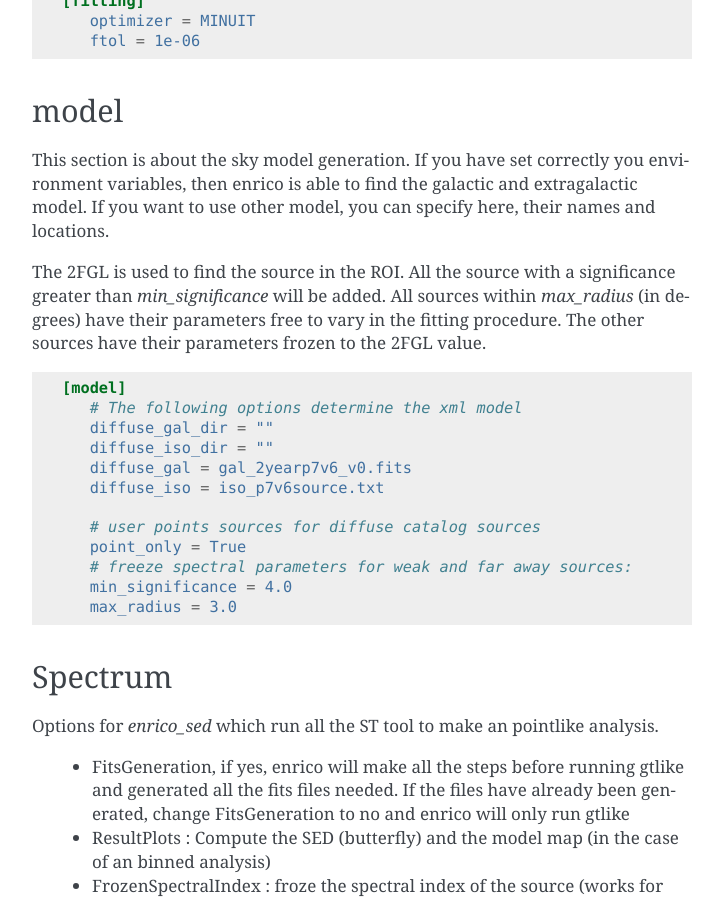
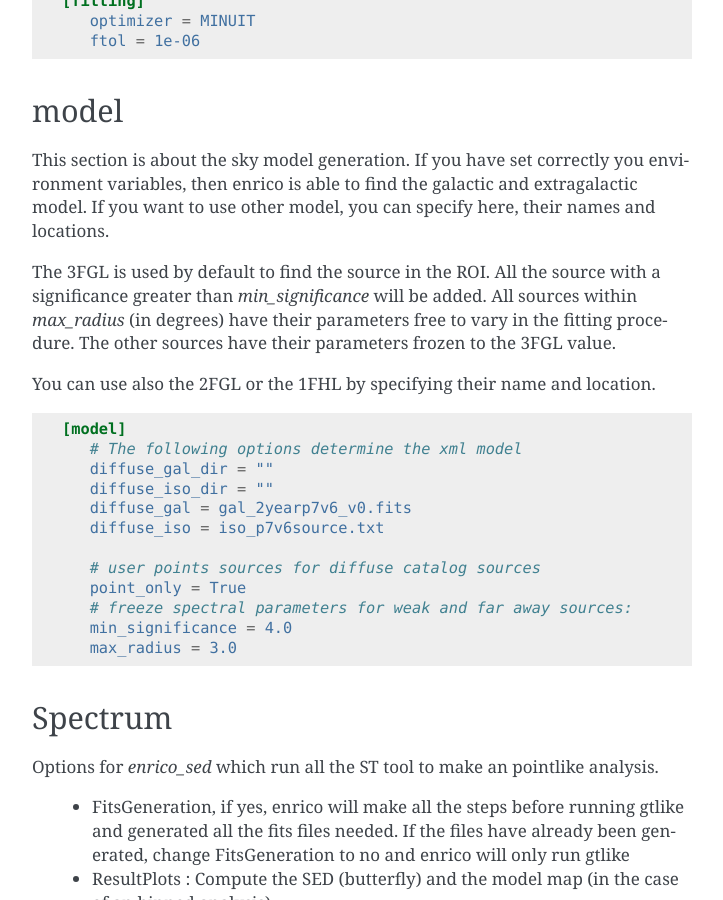
Before and after one commit to gammapy/enrico, a Sphinx documentation site: the page built from doc/source/configfile.rst, in a window 1280 px wide and 900 px high, scrolled down 3566 px. Shown: the whole window, without its empty margins (388-1111 px from the left). Built offline with Sphinx 7.4.7, drawn with Linux system fonts in a browser that asks for light colours.

Commit message:
remove old mentions to the 2FGL

```diff
--- a/doc/source/configfile.rst
+++ b/doc/source/configfile.rst
@@ -162,7 +162,9 @@ model
 
 This section is about the sky model generation. If you have set correctly you environment variables, then enrico is able to find the galactic and extragalactic model. If you want to use other model, you can specify here, their names and locations.
 
-The 2FGL is used to find the source in the ROI. All the source with a significance greater than `min_significance` will be added. All sources within `max_radius` (in degrees) have their parameters free to vary in the fitting procedure. The other sources have their parameters frozen to the 2FGL value.
+The 3FGL is used by default to find the source in the ROI. All the source with a significance greater than `min_significance` will be added. All sources within `max_radius` (in degrees) have their parameters free to vary in the fitting procedure. The other sources have their parameters frozen to the 3FGL value.
+
+You can use also the 2FGL or the 1FHL by specifying their name and location.
 
 .. code-block:: ini
 
--- a/doc/source/setup.rst
+++ b/doc/source/setup.rst
@@ -13,7 +13,7 @@ You need to:
 * Install Enrico
 * Install additional (optional) python packages
 * Download Fermi data (photon and spacecraft files)
-* Download the diffuse model and 2FGL catalog files
+* Download the diffuse model and 3FGL catalog files
 
 
 Here we give some instructions on how to do these steps,
@@ -192,10 +192,10 @@ to combine weekly spacecraft files.
 Obviously you should share one software and data installation per institute and
 not hit the FSSC servers without need.
 
-Download the diffuse model and 2FGL catalog files
+Download the diffuse model and 3FGL catalog files
 -------------------------------------------------
 
-The diffuse model and 2FGL catalog files can be downloaded from the `FSSC <http://fermi.gsfc.nasa.gov/ssc/data/access/lat/BackgroundModels.html>`__
+The diffuse model and 3FGL catalog files can be downloaded from the `FSSC <http://fermi.gsfc.nasa.gov/ssc/data/access/lat/BackgroundModels.html>`__
 
 Enrico uses the following environment variables to find
 the catalog and diffuse model files
--- a/doc/source/tools.rst
+++ b/doc/source/tools.rst
@@ -11,7 +11,7 @@ ScienceTools are described `here <http://fermi.gsfc.nasa.gov/ssc/data/analysis/s
 * ``enrico_config`` : produce a configuration file
 * ``enrico_gui`` : run the GUI of enrico
 
-* ``enrico_xml`` : produce an xml file that is use to model the ROI using the 2FGL catalog.
+* ``enrico_xml`` : produce an xml file that is use to model the ROI using the 3FGL (default) catalog. it can use the 2FGL and the 1FHL.
 * ``enrico_sed`` : Run gtlike afer having produced all the need fits files is asked.
 * ``enrico_testmodel`` : compute the log(likelihood) of the models `POWERLAW`, `LogParabola` and `PLExpCutoff`.
    An ascii file is then produced in the Spectrum folder with the value of the log(likelihood) for each model.
```
